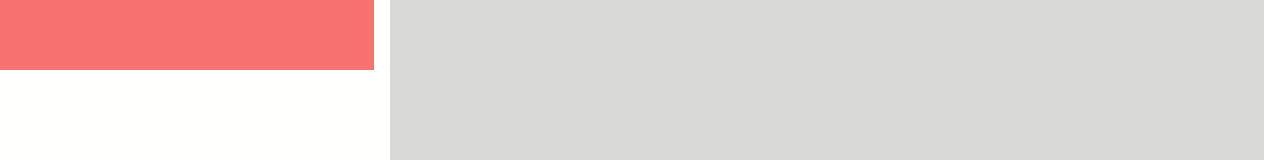
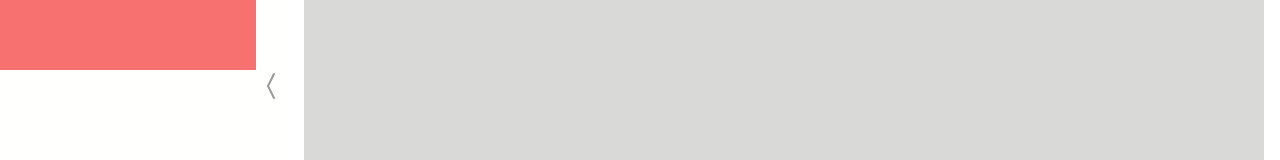
Before and after one commit to heiress1/HackTheHIll2024, a React (Vite) app: page / in a window 1280 px wide. Shown: the part 314-474 px from the top of the page. Built offline with nearby package versions, Linux system fonts and the light colour scheme.

Commit message:
Add Expand and Shrink to Sidebar

```diff
--- a/src/App.jsx
+++ b/src/App.jsx
@@ -5,11 +5,11 @@ import "@fontsource/inter";
 import { useState } from "react";
 
 function App() {
-    const [LeftState, setLeftState] = useState("base");
+    const [sizeState, setSizeState] = useState("normal");
     return (
         <>
-            <div className="flex w-[100vw] h-[100vh] flex-row">
-                <Sidebar leftState={LeftState} setLeftState={setLeftState} />
+            <div className="flex w-[100%] h-[100vh] flex-row justify-stretch">
+                <Sidebar sizeState={sizeState} setSizeState={setSizeState} />
                 <CalendarSection />
             </div>
         </>
--- a/src/components/CalendarSection.jsx
+++ b/src/components/CalendarSection.jsx
@@ -48,7 +48,7 @@ export default function CalendarSection() {
     );
 
     return (
-        <div className="calendarSink bg-mid rounded-xl col-span-6 col-start-3 flex flex-col gap-12 m-4 p-4 w-[70vw]">
+        <div className="calendarSink bg-mid rounded-xl flex-1 transition-all ease-in-out col-span-6 col-start-3 flex flex-col gap-12 m-4 p-4 w-auto">
             <DnDCalendar
                 defaultView={Views.WEEK}
                 className="bg-white rounded-lg h-[rem]"
--- a/src/components/Sidebar.jsx
+++ b/src/components/Sidebar.jsx
@@ -1,9 +1,63 @@
 import SidebarTasks from "./SidebarTasks";
+// import NewTask from "./NewTask"; // Import NewTask component
 
 export default function Sidebar(props) {
+    function sidebarSizeHandler(state) {
+        switch (state) {
+            case "normal":
+                return <SidebarTasks />;
+            case "expanded":
+                return null;
+            default:
+                return null;
+        }
+    }
+
+    function sidebarStyleHandler(state) {
+        switch (state) {
+            case "normal":
+                return { width: "18rem" };
+            case "expanded":
+                return { width: "48rem" };
+            default:
+                return { width: "1rem" };
+        }
+    }
+
     return (
-        <div className="bg-white h-[100vh] w-[30vw] flex flex-col">
-            {props.leftState === "base" ? <SidebarTasks /> : null}
+        <div
+            className="bg-white h-[100vh] flex flex-row transition-all ease-in-out"
+            style={sidebarStyleHandler(props.sizeState)}>
+            {sidebarSizeHandler(props.sizeState)}
+            {props.sizeState === "normal" ? (
+                <button
+                    onClick={() => {
+                        props.setSizeState("collapsed");
+                    }}>
+                    <svg
+                        xmlns="http://www.w3.org/2000/svg"
+                        width="32"
+                        height="32"
+                        fill="#979A96"
+                        viewBox="0 0 16 16">
+                        <path d="M9.224 1.553a.5.5 0 0 1 .223.67L6.56 8l2.888 5.776a.5.5 0 1 1-.894.448l-3-6a.5.5 0 0 1 0-.448l3-6a.5.5 0 0 1 .67-.223" />
+                    </svg>
+                </button>
+            ) : (
+                <button
+                    onClick={() => {
+                        props.setSizeState("normal");
+                    }}>
+                    <svg
+                        xmlns="http://www.w3.org/2000/svg"
+                        width="32"
+                        height="32"
+                        fill="#979A96"
+                        viewBox="0 0 16 16">
+                        <path d="M6.776 1.553a.5.5 0 0 1 .671.223l3 6a.5.5 0 0 1 0 .448l-3 6a.5.5 0 1 1-.894-.448L9.44 8 6.553 2.224a.5.5 0 0 1 .223-.671" />
+                    </svg>
+                </button>
+            )}
         </div>
     );
 }
--- a/src/components/SidebarTasks.jsx
+++ b/src/components/SidebarTasks.jsx
@@ -1,3 +1,3 @@
 export default function SidebarTasks() {
-    return <div className="bg-red-400 h-96"></div>;
+    return <div className="bg-red-400 h-96 w-72"></div>;
 }
```
